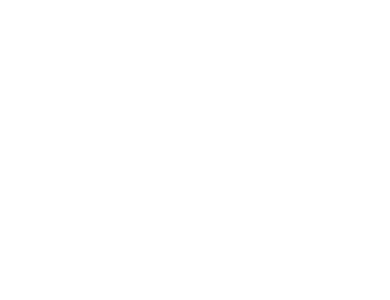
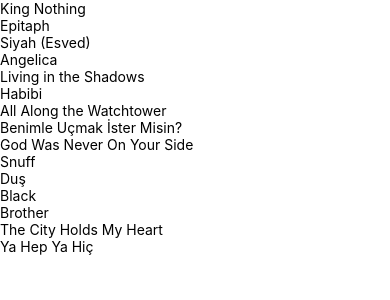
Before and after one commit to tamerardal/stopify, a React Native app: screen / in a window 390 px wide. Shown: the top 300 px of the page. Built offline with nearby package versions, Linux system fonts and the light colour scheme.

Commit message:
app.js taslak oluşturuldu.

```diff
--- a/src/App.js
+++ b/src/App.js
@@ -1,12 +1,12 @@
 import React from 'react';
-import {View, Text, SafeAreaView, Flatlist, StyleSheet} from 'react-native';
-import songData from './music-data.json';
+import {View, Text, SafeAreaView, StyleSheet} from 'react-native';
+import SongCardFlatList from './components/SongCardFlatList';
 
 function App() {
   return (
-    <SafeAreaView>
+    <SafeAreaView style={styles.container}>
       <View>
-        <Text />
+        <SongCardFlatList />
       </View>
     </SafeAreaView>
   );
--- a/src/components/SongCard.js
+++ b/src/components/SongCard.js
@@ -1,16 +1,12 @@
 import React from 'react';
 import {View, Text} from 'react-native';
 
-function SongCard(song) {
+const SongCard = ({song}) => {
   return (
     <View>
       <Text>{song.title}</Text>
-      <Text>{song.artist}</Text>
-      <Text>{song.album}</Text>
-      <Text>{song.year}</Text>
-      <Text>{song.artist}</Text>
     </View>
   );
-}
+};
 
 export default SongCard;
--- a/src/components/SongCardFlatList.js
+++ b/src/components/SongCardFlatList.js
@@ -4,18 +4,15 @@
 import songData from '../music-data.json';
 
 const SongCardFlatList = song => {
-  const renderSong = ({item}) => {
-    <SongCard song={item} />;
-  };
-  const renderKey = item => {
-    item.id.toString();
-  };
+  const renderSong = ({item}) => <SongCard song={item} />;
+  const renderKey = item => item.id.toString();
 
   return (
     <FlatList
       data={songData}
       renderItem={renderSong}
       keyExtractor={renderKey}
+      ListHeaderComponent={() => {}}
     />
   );
 };
--- /dev/null
+++ b/src/components/index.js
@@ -0,0 +1 @@
+export {default} from './SongCard';
```
